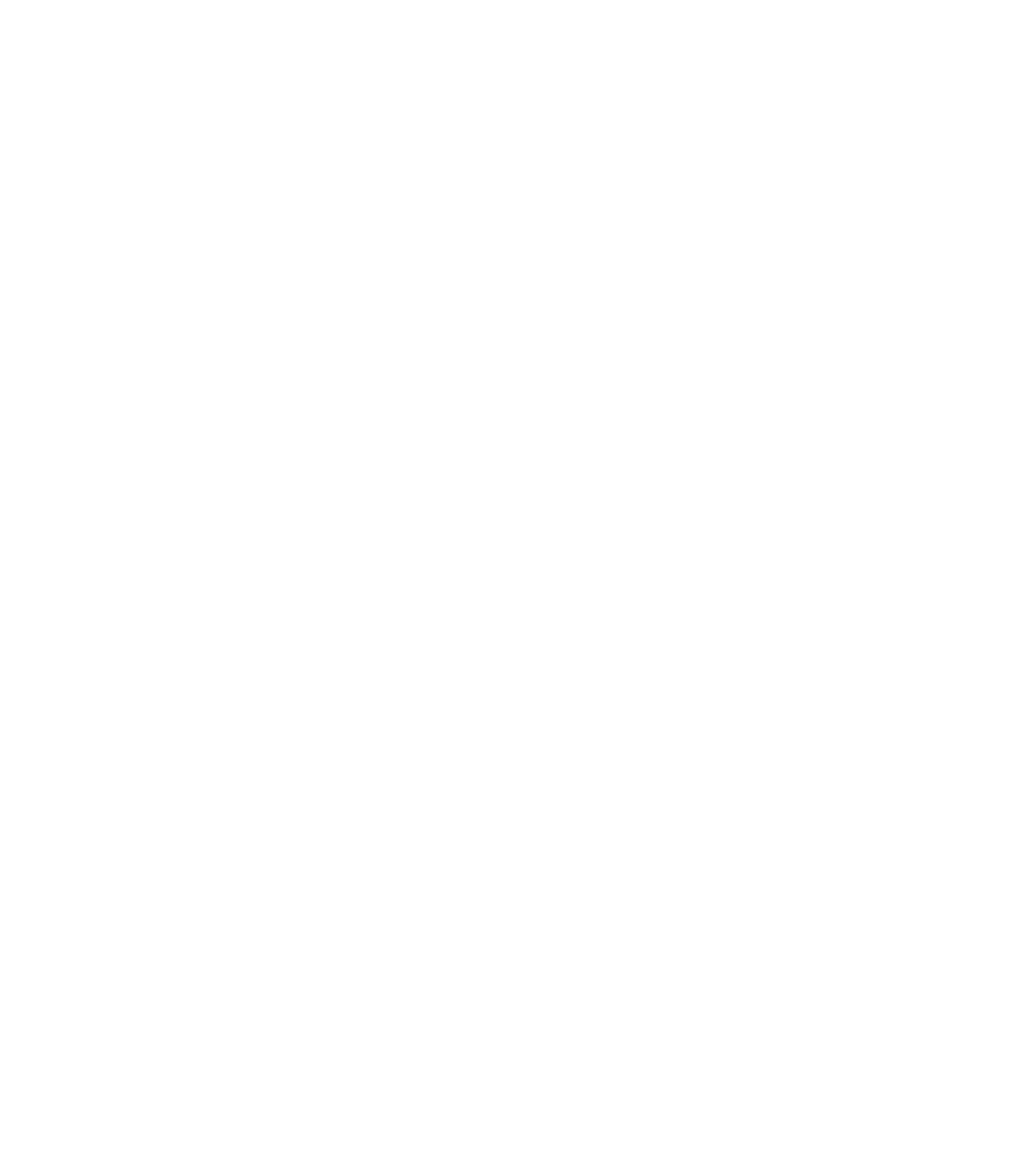
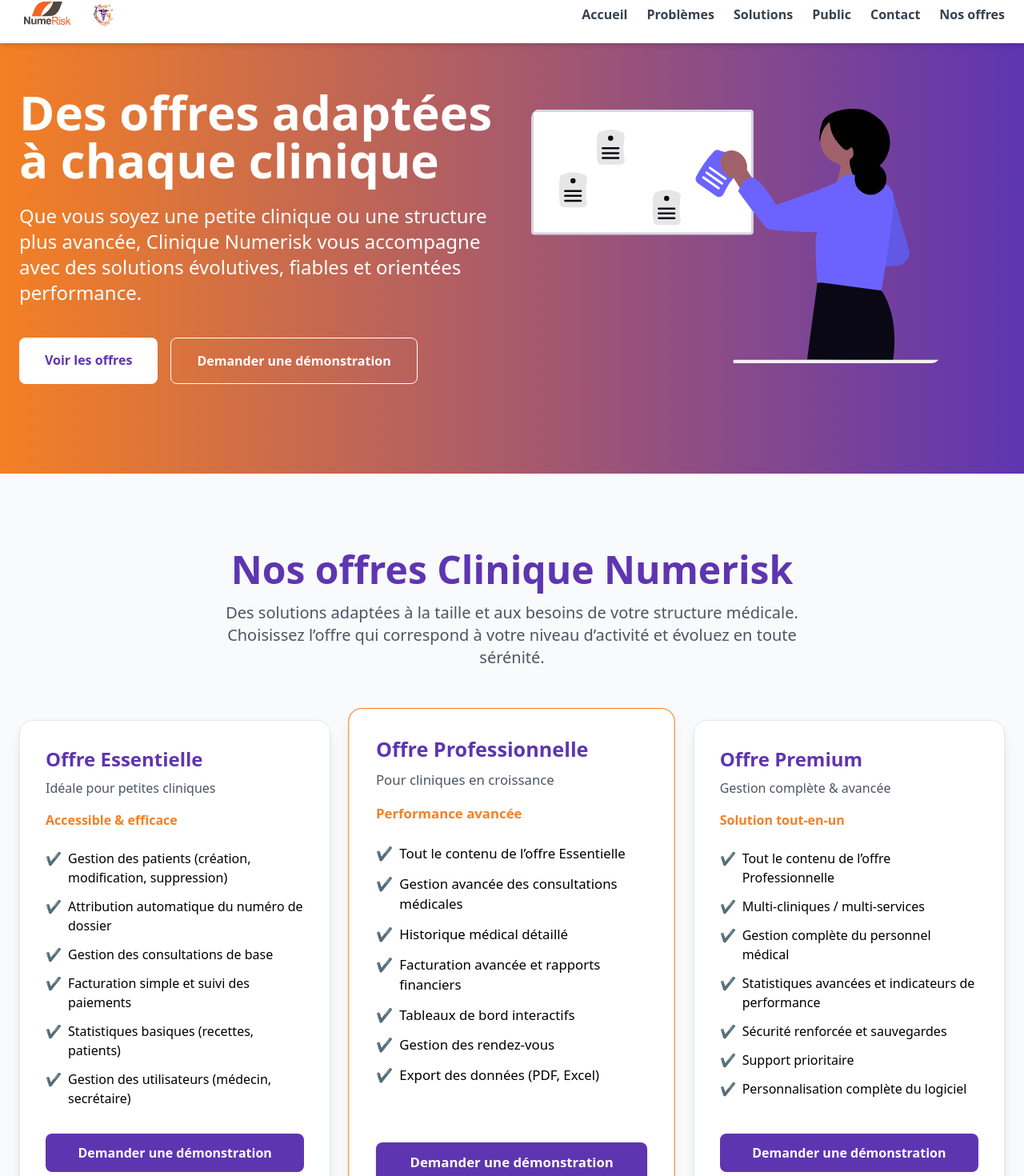
Before and after one commit to Loic-Emmanuel/clinique-numerisk-vitrine, a Vue app: page /offres in a window 1280 px wide. Before the commit this address had no page. Shown: the part 18-1488 px from the top of the page at 80% size. Before the commit the page ends 800 px from the top, so only its background shows below. Built offline with nearby package versions, Linux system fonts and the light colour scheme.

Commit message:
Gestion du view router et des offres

```diff
--- a/index.html
+++ b/index.html
@@ -4,7 +4,7 @@
     <meta charset="UTF-8">
     <link rel="icon" href="/favicon.ico">
     <meta name="viewport" content="width=device-width, initial-scale=1.0">
-    <title>Vite App</title>
+    <title>Clinique numerisk</title>
   </head>
   <body>
     <div id="app"></div>
--- a/src/App.vue
+++ b/src/App.vue
@@ -1,8 +1,14 @@
+<script setup>
+import Navbar from '@/components/Navbar.vue'
+import Footer from '@/components/Footer.vue'
+import CTASection from '@/components/CTASection.vue'
+</script>
+
 <template>
   <div class="overflow-x-hidden">
+    <Navbar />
     <router-view />
+    <CTASection />
+    <Footer />
   </div>
 </template>
-
-<script setup>
-</script>
--- /dev/null
+++ b/src/components/AboutSoftwareSection.vue
@@ -0,0 +1,34 @@
+
+<template>
+  <section class="py-20 bg-white">
+    <div class="max-w-5xl mx-auto px-6 text-center">
+      <h2 class="text-3xl md:text-4xl font-bold text-primaryPurple mb-6">
+        Clinique NUMERISK, la clinique entre dans l’ère du numérique
+      </h2>
+
+      <p class="text-gray-600 text-lg leading-relaxed mb-8">
+        <strong>
+          l’entreprise
+          <a href="https://numerisk.net" class="text-primaryOrange hover:underline" target="_blank" rel="noopener">
+            NUMERISK
+          </a>
+        </strong>, spécialisée dans la transformation digitale, propose des services de management, sécurité,
+        conception, développement et maintenance de logiciels, ainsi que l'installation et la maintenance de systèmes de
+        vidéosurveillance, de réseaux informatiques et de solutions de sécurité informatique.
+      </p>
+
+
+      <p class="text-gray-600 text-lg leading-relaxed mt-4">
+        Le logiciel a été pensé pour moderniser la gestion des cliniques,
+        améliorer la qualité des soins et optimiser le travail du personnel
+        médical et administratif grâce à une interface intuitive, rapide et
+        sécurisée.
+      </p>
+
+      <p class="text-gray-600 text-lg leading-relaxed mt-4">
+        Avec Clinique NUMERISK, les établissements de santé se concentrent sur
+        l’essentiel : <strong>le bien-être des patients</strong>.
+      </p>
+    </div>
+  </section>
+</template>
--- a/src/components/HeroSection.vue
+++ b/src/components/HeroSection.vue
@@ -1,6 +1,6 @@
 <template>
-  <section class="bg-gradient-to-r from-primaryOrange to-primaryPurple text-white
-         min-h-screen pt-24 md:pt-32
+  <section class="bg-gradient-to-r from-primaryOrange to-primaryPurple text-white pt-24 md:pt-32
+         min-h-screen
          flex flex-col md:flex-row items-center justify-center px-6">
     <!-- Texte -->
     <div class="md:w-1/2 text-center md:text-left" data-aos="fade-right">
--- a/src/components/Navbar.vue
+++ b/src/components/Navbar.vue
@@ -24,12 +24,31 @@
 
       <!-- Liens desktop -->
       <div class="hidden md:flex gap-6 text-gray-700 font-semibold">
-        <router-link to="/" class="hover:text-primaryOrange transition">Accueil</router-link>
-        <a href="#problems" class="hover:text-primaryOrange transition">Problèmes</a>
-        <a href="#solutions" class="hover:text-primaryOrange transition">Solutions</a>
-        <a href="#audience" class="hover:text-primaryOrange transition">Public</a>
-        <a href="#contact" class="hover:text-primaryOrange transition">Contact</a>
+        <router-link to="/" class="hover:text-primaryOrange transition">
+          Accueil
+        </router-link>
+
+        <router-link :to="{ path: '/', hash: '#problems' }" class="hover:text-primaryOrange transition">
+          Problèmes
+        </router-link>
+
+        <router-link :to="{ path: '/', hash: '#solutions' }" class="hover:text-primaryOrange transition">
+          Solutions
+        </router-link>
+
+        <router-link :to="{ path: '/', hash: '#audience' }" class="hover:text-primaryOrange transition">
+          Public
+        </router-link>
+
+        <router-link :to="{ path: '/', hash: '#contact' }" class="hover:text-primaryOrange transition">
+          Contact
+        </router-link>
+
+        <router-link :to="{ name: 'offres' }" class="hover:text-primaryOrange transition">
+          Nos offres
+        </router-link>
       </div>
+
 
       <!-- Bouton hamburger (mobile) -->
       <button @click="toggleMenu" class="md:hidden text-primaryPurple focus:outline-none">
@@ -56,6 +75,10 @@
       <a @click="closeMenu" href="#contact" class="block font-semibold text-gray-700 hover:text-primaryOrange">
         Contact
       </a>
+      <router-link @click="closeMenu" :to="{ name: 'offres' }"
+        class="block font-semibold text-gray-700 hover:text-primaryOrange">
+        Nos offres
+      </router-link>
     </div>
   </nav>
 </template>
--- /dev/null
+++ b/src/components/OfferCard.vue
@@ -0,0 +1,36 @@
+<template>
+    <div class="bg-white rounded-2xl shadow-lg p-8 flex flex-col border"
+        :class="highlighted ? 'border-primaryOrange scale-105' : 'border-gray-200'">
+        <h3 class="text-2xl font-bold mb-2 text-primaryPurple">
+            {{ title }}
+        </h3>
+
+        <p class="text-gray-600 mb-4">{{ subtitle }}</p>
+
+        <p class="text-primaryOrange font-semibold mb-6">
+            {{ price }}
+        </p>
+
+        <ul class="space-y-3 flex-1">
+            <li v-for="(feature, index) in features" :key="index" class="flex gap-2">
+                <span class="text-green-600 font-bold">✔</span>
+                <span>{{ feature }}</span>
+            </li>
+        </ul>
+
+        <Router-link :to="{ path: '/', hash: '#contact' }"
+            class="mt-8 bg-primaryPurple text-white text-center py-3 rounded-lg font-semibold hover:opacity-90 transition">
+            Demander une démonstration
+        </Router-link>
+    </div>
+</template>
+
+<script setup>
+defineProps({
+    title: String,
+    subtitle: String,
+    price: String,
+    features: Array,
+    highlighted: Boolean
+})
+</script>
--- /dev/null
+++ b/src/components/OffersHero.vue
@@ -0,0 +1,43 @@
+<template>
+  <section class="bg-gradient-to-r from-primaryOrange to-primaryPurple text-white py-28 overflow-hidden pt-24 md:pt-32">
+    <div class="max-w-7xl mx-auto px-6 flex flex-col-reverse md:flex-row items-center gap-12">
+      <!-- Texte -->
+      <div class="md:w-1/2 text-center md:text-left"  data-aos="fade-right">
+        <h1 class="text-5xl md:text-6xl font-bold mb-6">
+          Des offres adaptées à chaque clinique
+        </h1>
+
+        <p class="text-xl md:text-2xl mb-10">
+          Que vous soyez une petite clinique ou une structure plus avancée,
+          Clinique Numerisk vous accompagne avec des solutions évolutives,
+          fiables et orientées performance.
+        </p>
+
+        <div class="flex flex-col md:flex-row gap-4 justify-center md:justify-start">
+          <router-link :to="{ path: '/offres', hash: '#offers-list' }"
+            class="bg-white text-primaryPurple px-8 py-4
+            rounded-lg font-semibold hover:bg-gray-100 transition">
+            Voir les offres
+          </router-link>
+
+          <router-link :to="{ path: '/', hash: '#contact' }"
+            class="border border-white px-8 py-4 rounded-lg
+            font-semibold hover:bg-white hover:text-primaryPurple transition">
+            Demander une démonstration
+          </router-link>
+        </div>
+      </div>
+
+      <!-- Image -->
+      <div class="md:w-1/2 mt-10 md:mt-0" data-aos="fade-left">
+        <img
+          src="@/assets/offre_hero.svg"
+          alt="Offres Clinique Numerisk"
+          class="w-full max-w-md md:max-w-lg rounded-xl"
+          data-aos="fade-left"
+        />
+      </div>
+
+    </div>
+  </section>
+</template>
--- a/src/router/index.js
+++ b/src/router/index.js
@@ -1,5 +1,6 @@
 import { createRouter, createWebHistory } from 'vue-router'
 import Home from '../views/Home.vue'
+import Offres from '../views/Offres.vue'
 
 const router = createRouter({
   history: createWebHistory(),
@@ -9,11 +10,11 @@
       name: 'home',
       component: Home,
     },
-    // {
-    //   path: '/about',
-    //   name: 'About',
-    //   component: () => import('../views/About.vue')
-    // }
+    {
+      path: '/offres',
+      name: 'offres',
+      component: Offres
+    }
   ],
   scrollBehavior(to, from, savedPosition) {
     if (to.hash) {
--- a/src/views/Home.vue
+++ b/src/views/Home.vue
@@ -1,22 +1,19 @@
 <script setup>
-    import Navbar from '../components/Navbar.vue'
-    import HeroSection from '../components/HeroSection.vue'
-    import ProblemsSection from '../components/ProblemsSection.vue'
-    import SolutionsSection from '../components/SolutionsSection.vue'
-    import TargetAudienceSection from '../components/TargetAudienceSection.vue'
-    import CTASection from '../components/CTASection.vue'
-    import Footer from '../components/Footer.vue'
-    import ContactForm from '../components/ContactForm.vue'
+  import HeroSection from '@/components/HeroSection.vue'
+  import ProblemsSection from '@/components/ProblemsSection.vue'
+  import SolutionsSection from '@/components/SolutionsSection.vue'
+  import TargetAudienceSection from '@/components/TargetAudienceSection.vue'
+  import ContactForm from '@/components/ContactForm.vue'
+  import AboutSoftwareSection from '@/components/AboutSoftwareSection.vue'
 </script>
+
 <template>
   <div>
-    <Navbar />
     <HeroSection />
+    <AboutSoftwareSection />
     <ProblemsSection />
     <SolutionsSection />
     <TargetAudienceSection />
     <ContactForm />
-    <CTASection />
-    <Footer />
   </div>
 </template>
--- /dev/null
+++ b/src/views/Offres.vue
@@ -0,0 +1,66 @@
+<script setup>
+import OfferCard from '@/components/OfferCard.vue'
+import OffersHero from '@/components/OffersHero.vue'
+
+const offreEssentielle = [
+    'Gestion des patients (création, modification, suppression)',
+    'Attribution automatique du numéro de dossier',
+    'Gestion des consultations de base',
+    'Facturation simple et suivi des paiements',
+    'Statistiques basiques (recettes, patients)',
+    'Gestion des utilisateurs (médecin, secrétaire)'
+]
+
+const offrePro = [
+    'Tout le contenu de l’offre Essentielle',
+    'Gestion avancée des consultations médicales',
+    'Historique médical détaillé',
+    'Facturation avancée et rapports financiers',
+    'Tableaux de bord interactifs',
+    'Gestion des rendez-vous',
+    'Export des données (PDF, Excel)'
+]
+
+const offrePremium = [
+    'Tout le contenu de l’offre Professionnelle',
+    'Multi-cliniques / multi-services',
+    'Gestion complète du personnel médical',
+    'Statistiques avancées et indicateurs de performance',
+    'Sécurité renforcée et sauvegardes',
+    'Support prioritaire',
+    'Personnalisation complète du logiciel'
+]
+</script>
+
+<template>
+    <OffersHero />
+    <section id="offers-list" class="py-24 bg-gray-50" data-aos="fade-up">
+        <div class="max-w-7xl mx-auto px-6">
+
+            <!-- Titre -->
+            <div class="text-center mb-16">
+                <h1 class="text-5xl font-bold text-primaryPurple mb-4">
+                    Nos offres Clinique Numerisk
+                </h1>
+                <p class="text-xl text-gray-600 max-w-3xl mx-auto">
+                    Des solutions adaptées à la taille et aux besoins de votre structure médicale.
+                    Choisissez l’offre qui correspond à votre niveau d’activité et évoluez en toute sérénité.
+                </p>
+            </div>
+
+            <!-- Offres -->
+            <div class="grid md:grid-cols-3 gap-8">
+
+                <OfferCard title="Offre Essentielle" subtitle="Idéale pour petites cliniques"
+                    price="Accessible & efficace" :features="offreEssentielle" />
+
+                <OfferCard title="Offre Professionnelle" subtitle="Pour cliniques en croissance"
+                    price="Performance avancée" :features="offrePro" highlighted />
+
+                <OfferCard title="Offre Premium" subtitle="Gestion complète & avancée" price="Solution tout-en-un"
+                    :features="offrePremium" />
+
+            </div>
+        </div>
+    </section>
+</template>
```
Also changed, not shown: src/components/ContactForm.vue (+20 -6 lines), src/assets/offre_hero.svg (added).
